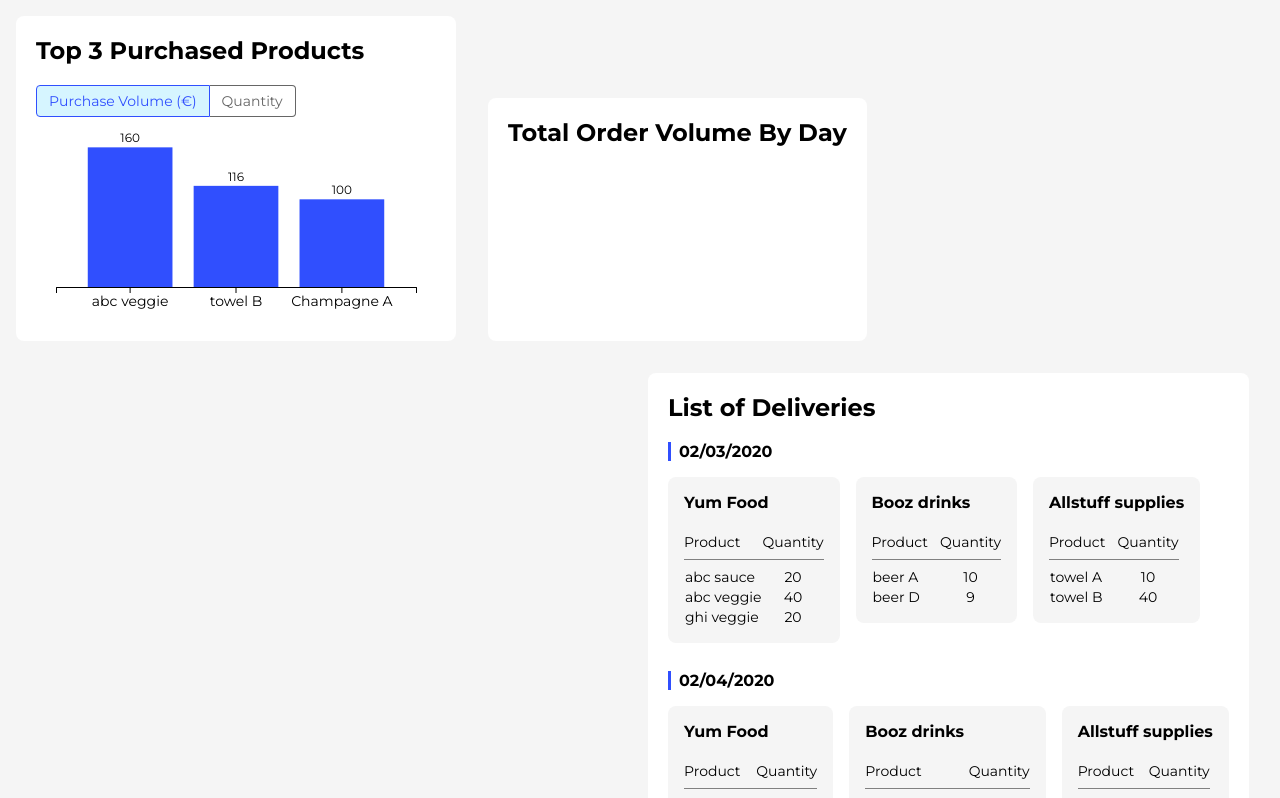
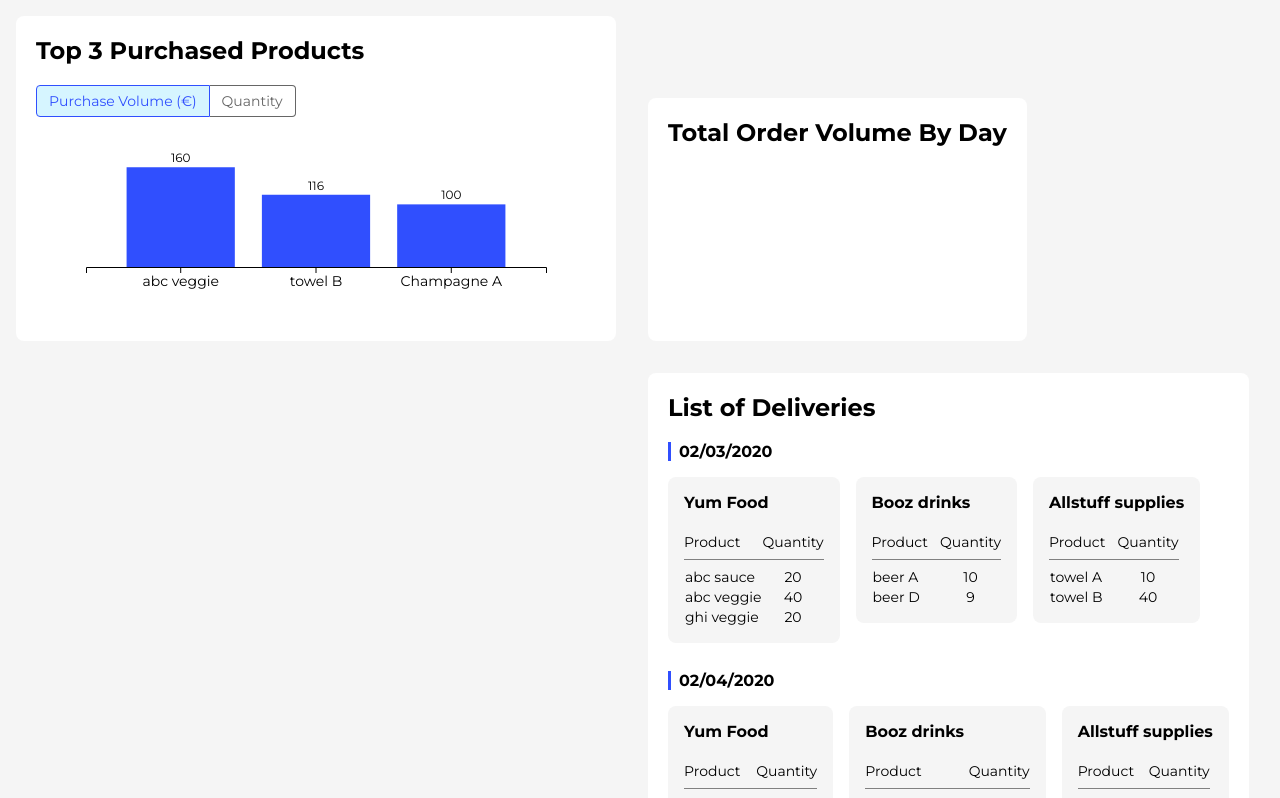
Before and after one commit to dreamz89/order-dashboard, a React (Create React App) app: page / in a window 1280 px wide. Shown: the top 798 px of the page. Built offline with nearby package versions, Linux system fonts and the light colour scheme.

Commit message:
enable TopProducts chart update

```diff
--- a/src/components/top-products/TopProducts.jsx
+++ b/src/components/top-products/TopProducts.jsx
@@ -38,15 +38,17 @@ function TopProducts({ data }) {
 
   useEffect(() => {
     if (data && d3Container.current) {
-      // Create chart area with margins
-      const margin = { left: 20, right: 20, top: 30, bottom: 30 }
-      const width = 400 - margin.left - margin.right,
+      // Define spaces
+      const margin = { left: 50, right: 50, top: 50, bottom: 50 }
+      const width = 560 - margin.left - margin.right,
           height = 200 - margin.top - margin.bottom
 
-      const chart = d3.select(d3Container.current)
+      const svg = d3.select(d3Container.current)
           .attr('height', height + margin.top + margin.bottom)
           .attr('width', width + margin.left + margin.right)
-        .append('g')
+
+      // Allow space for axis
+      const chart = svg.select('.chart')
           .attr('transform', 'translate(' + margin.left
             + ', ' + margin.top + ')')
 
@@ -58,7 +60,7 @@ function TopProducts({ data }) {
         .paddingOuter(0.3)
 
       const xAxis = d3.axisBottom(x)
-      chart.append('g')
+      chart.select('.x-axis')
         .call(xAxis)
         .attr('transform', `translate(0, ${height})`)
         .attr('font-family', 'Montserrat')
@@ -81,7 +83,7 @@ function TopProducts({ data }) {
 
       // Add labels into chart
       chart
-        .append("g")
+        .select(".labels")
         .attr("text-anchor", "middle")
         .attr("font-size", 12)
         .selectAll('text')
@@ -92,6 +94,7 @@ function TopProducts({ data }) {
           .attr('y', d => y(d[active]) - 5)
     }
   }, [active, data, d3Container.current]) // eslint-disable-line
+
   return (
     <div>
       <h2>Top 3 Purchased Products</h2>
@@ -100,7 +103,12 @@ function TopProducts({ data }) {
         active={active}
         handleActive={setActive}
       />
-      <svg ref={d3Container} />
+      <svg ref={d3Container}>
+        <g className="chart">
+          <g className="x-axis" />
+          <g className="labels" />
+        </g>
+      </svg>
     </div>
   )
 }
```
Also changed, not shown: 2 other files (tests, documents, lock files or other folders).
